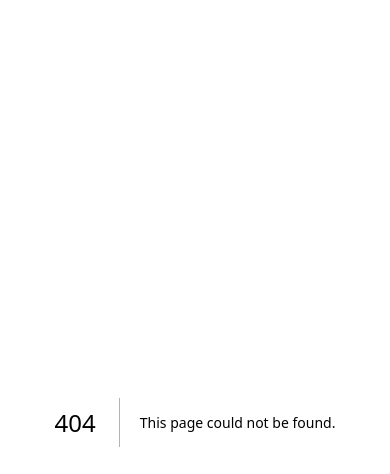
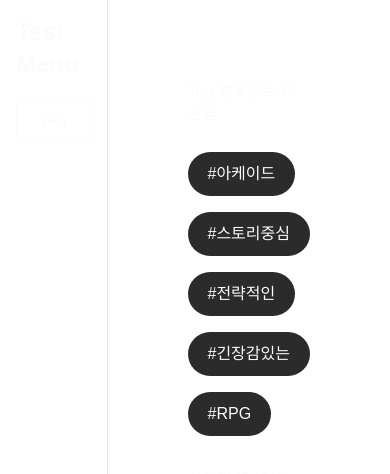
Before and after one commit to oz-union-14-team1/oz-union-fe-14-team1, a Next.js app: page /test/tag in a window 390 px wide. Before the commit this address had no page. Shown: the top 474 px of the page. Built offline with nearby package versions, Linux system fonts and the light colour scheme.

Commit message:
feat: 공통컴포넌트 tag 구현 (#27)
- 활성/비활성 상태 스타일
- 그라데이션 배경, 쉐도우 효과
- 반응형 패딩 적용
- 디자인토큰 shadow 추가
- global.css에 Pretendard 설정 추가
- Tab 테스트 페이지 추가

```diff
--- a/src/app/globals.css
+++ b/src/app/globals.css
@@ -1,2 +1,8 @@
 @import 'tailwindcss';
 @import './token.css';
+
+body {
+  background-color: var(--clolr-background);
+  color: var(--color-text-light);
+  font-family: 'Pretendard', sans-serif;
+}
--- /dev/null
+++ b/src/app/test/tag/page.tsx
@@ -0,0 +1,43 @@
+'use client'
+
+import { useState } from 'react'
+import Tag from '@/components/common/tag/Tag'
+
+const TAGS = [
+  { id: 1, label: '#아케이드' },
+  { id: 2, label: '#스토리중심' },
+  { id: 3, label: '#전략적인' },
+  { id: 4, label: '#긴장감있는' },
+  { id: 5, label: '#RPG' },
+]
+
+export default function TagTestPage() {
+  const [selectedIds, setSelectedIds] = useState<number[]>([])
+
+  const handleTagClick = (id: number) => {
+    setSelectedIds((prev) =>
+      prev.includes(id) ? prev.filter((tagId) => tagId !== id) : [...prev, id]
+    )
+  }
+
+  return (
+    <div className="p-10">
+      <h1 className="text-title mb-6">Tag 컴포넌트 테스트</h1>
+
+      <div className="flex flex-wrap gap-4">
+        {TAGS.map((tag) => (
+          <Tag
+            key={tag.id}
+            label={tag.label}
+            isSelected={selectedIds.includes(tag.id)}
+            onClick={() => handleTagClick(tag.id)}
+          />
+        ))}
+      </div>
+
+      <div className="text-small mt-8">
+        선택된 ID: {selectedIds.join(', ') || '없음'}
+      </div>
+    </div>
+  )
+}
--- a/src/app/token.css
+++ b/src/app/token.css
@@ -30,6 +30,12 @@
   /* ===== RADIUS ===== */
   --radius-default: 6px;
   --radius-lg: 20px;
+
+  /* ===== SHADOWS ===== */
+  --shadow-tag-inactive:
+    0 4px 4px 0 rgba(0, 0, 0, 0.25), inset 0 1px 0 0 rgba(255, 255, 255, 0.04);
+
+  --shadow-tag-active: 0 8px 24px 0 rgba(124, 92, 255, 0.35);
 
   /* ===== BUTTON COLORS ===== */
 
--- /dev/null
+++ b/src/components/common/tag/Tag.tsx
@@ -0,0 +1,31 @@
+import { cn } from '@/utils/cn'
+import './TagStyle.css'
+
+type TagProps = {
+  label: string
+  isSelected?: boolean
+  onClick?: () => void
+  className?: string
+}
+
+export default function Tag({
+  label,
+  isSelected = false,
+  onClick,
+  className,
+}: TagProps) {
+  return (
+    <button
+      onClick={onClick}
+      className={cn(
+        'px-5 py-2.5 md:px-6 md:py-3',
+        'text-xsmall rounded-full font-normal transition-all md:text-sm',
+        'whitespace-nowrap',
+        isSelected ? 'tag-active' : 'tag-inactive',
+        className
+      )}
+    >
+      {label}
+    </button>
+  )
+}
--- /dev/null
+++ b/src/components/common/tag/TagStyle.css
@@ -0,0 +1,17 @@
+.tag-inactive {
+  background: #2b2b2b;
+  color: var(--color-text-light);
+  box-shadow: var(--shadow-tag-inactive);
+}
+
+.tag-inactive:hover {
+  background-color: #3b3b3b;
+}
+
+.tag-active {
+  background: var(--gradient-main);
+  color: white;
+  border: 1px solid rgba(168, 85, 247, 0.6);
+  box-shadow: var(--shadow-tag-active);
+  font-weight: 700;
+}
```
